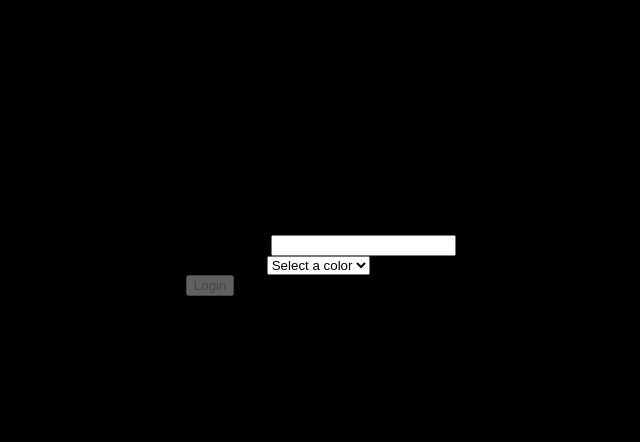
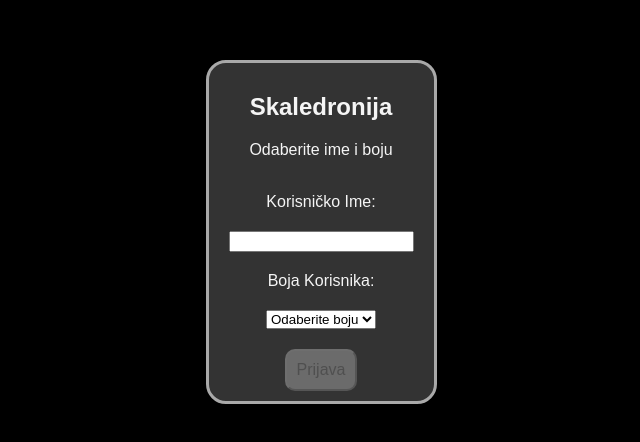
Before and after one commit to TomislavPe/skaledronija, a React (Vite) app: page / in a window 1280 px wide. Shown: the part 168-610 px from the top of the page, without its empty margins (319-959 px from the left). Built offline with nearby package versions, Linux system fonts and the light colour scheme; no server answers.

Commit message:
login forma uređena, css uglavnom

```diff
--- /dev/null
+++ b/src/app/components/UserLogin/UserLogin.module.css
@@ -0,0 +1,39 @@
+.centerContainer {
+	display: grid;
+	grid-template-columns: 1fr;
+	align-items: center;
+    text-align: center;
+	border: 3px solid darkgray;
+	border-radius: 20px;
+	background-color: #333;
+	padding: 10px;
+	color: whitesmoke;
+    font-size: 1rem;
+}
+
+.row {
+	display: flex;
+	flex-direction: column;
+	align-items: center;
+	gap: 10px;
+}
+
+.formControl {
+	flex: 1;
+	padding: 10px;
+	border-radius: 10px;
+	width: 100%;
+	max-width: 100%;
+}
+
+
+.button {
+	padding: 10px;
+	border-radius: 10px;
+	max-width: 100px;
+	font-size: 1rem;
+}
+
+.centeredText {
+	text-align: center;
+}
--- a/src/app/components/UserLogin/index.jsx
+++ b/src/app/components/UserLogin/index.jsx
@@ -1,15 +1,12 @@
-import React, { useState } from "react";
-import { useSelector, useDispatch } from "react-redux";
-import {
-	setConnected,
-	setUserName,
-	setUserColor,
-	setUserId,
-} from "../../features/scaledroneSlice";
+import { useState } from "react";
+import { useDispatch } from "react-redux";
+import { setUserName, setUserColor } from "../../features/scaledroneSlice";
+import styles from "./UserLogin.module.css";
 
 const UserLogin = ({ login }) => {
 	const [userName, setUserNameLocal] = useState("");
 	const [userColor, setUserColorLocal] = useState("");
+	const [loading, setLoading] = useState(false);
 	const dispatch = useDispatch();
 
 	const handleUserNameChange = (e) => {
@@ -22,6 +19,7 @@ const UserLogin = ({ login }) => {
 
 	const handleLogin = () => {
 		if (userName && userColor) {
+			setLoading(true);
 			dispatch(setUserName(userName));
 			dispatch(setUserColor(userColor));
 			login(userName, userColor);
@@ -29,10 +27,17 @@ const UserLogin = ({ login }) => {
 	};
 
 	return (
+		<div className={styles.centerContainer}>
+			{loading ? (
+				<h1>Spajanje...</h1>
+			) : (
 				<div>
-			<h2>User Login</h2>
-			<div>
-				<label htmlFor="userName">User Name:</label>
+					<h2>Skaledronija</h2>
+					<p>Odaberite ime i boju</p>
+					<br />
+					<div className={styles.row}>
+						<label htmlFor="userName">Korisničko Ime: </label>
+						<div className={styles.formControl}>
 							<input
 								type="text"
 								id="userName"
@@ -40,23 +45,36 @@ const UserLogin = ({ login }) => {
 								onChange={handleUserNameChange}
 							/>
 						</div>
-			<div>
-				<label htmlFor="userColor">User Color:</label>
+						<label htmlFor="userColor">Boja Korisnika: </label>
+						<div className={styles.formControl}>
 							<select
 								id="userColor"
 								value={userColor}
 								onChange={handleUserColorChange}
 							>
-					<option value="">Select a color</option>
-					<option value="red">Red</option>
-					<option value="blue">Blue</option>
-					<option value="green">Green</option>
-					<option value="yellow">Yellow</option>
+								<option value="">Odaberite boju</option>
+								<option value="red">Crvena</option>
+								<option value="blue">Plava</option>
+								<option value="green">Zelena</option>
+								<option value="yellow">Žuta</option>
+								<option value="orange">Narančasta</option>
+								<option value="purple">Ljubičasta</option>
+								<option value="pink">Roza</option>
+								<option value="brown">Smeđa</option>
+								<option value="grey">Siva</option>
+								<option value="black">Crna</option>
 							</select>
 						</div>
-			<button onClick={handleLogin} disabled={!userName || !userColor}>
-				Login
+						<button
+							className={styles.button}
+							onClick={handleLogin}
+							disabled={!userName || !userColor}
+						>
+							Prijava
 						</button>
+					</div>
+				</div>
+			)}
 		</div>
 	);
 };
```
Lines whose indentation alone changed are shown as unchanged.
